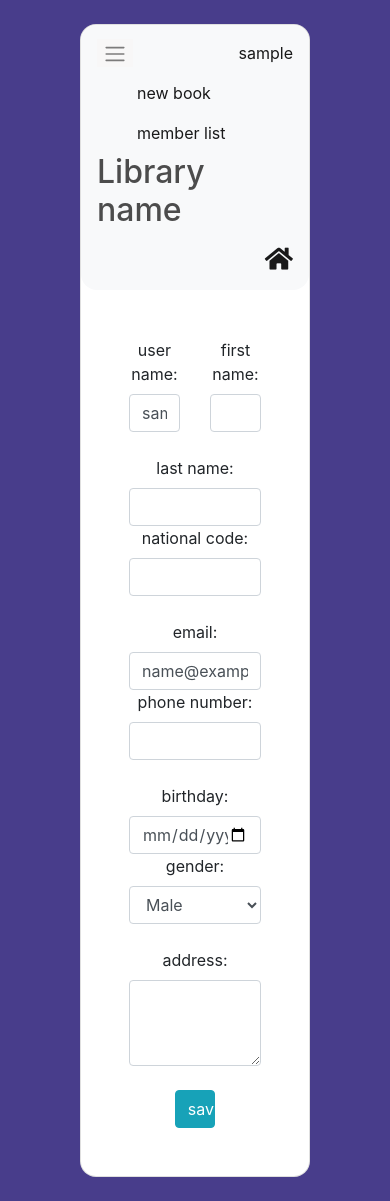
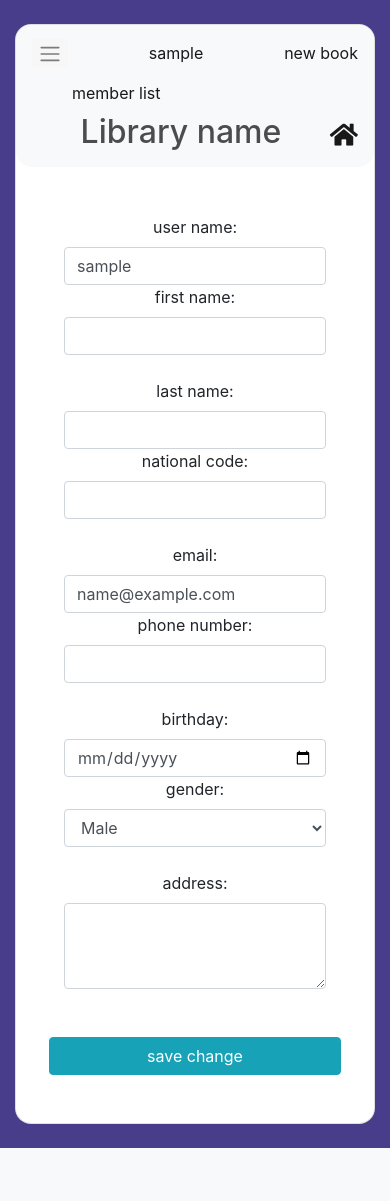
Before and after one commit to fereshtehAhmadi/Library-management, a Django app: page /account/ in a window 390 px wide. After the commit the page ends 1148 px from the top, so only its background shows below. Run offline with Django 3.2, Linux system fonts and the light colour scheme; the visitor is signed in with stand-in values (Sample User, id 1); data comes from the database, SQL or seed files in the repository; some libraries are stand-ins or nearby versions.

Commit message:
accounts responsive

```diff
--- a/books/views.py
+++ b/books/views.py
@@ -158,7 +158,6 @@ def book_info(request, pk):
          content = {
         'book': book,
         }
-
 
     return render(request, 'books/book_info.html', content)
 
--- a/extra/models.py
+++ b/extra/models.py
@@ -35,6 +35,8 @@ class Comment(models.Model):
 
 
 
+
+
 class LikeComment(models.Model):
     comment = models.ForeignKey(Comment, null=True, blank=True, on_delete=models.CASCADE, related_name='likecomment')
     user = models.ForeignKey(User, on_delete=models.CASCADE)
@@ -42,6 +44,7 @@ class LikeComment(models.Model):
 
     def __str__(self):
         return f'{self.user.username} like {self.comment.title}'
+
 
 
 class LikeBook(models.Model):
--- a/template/accounts/account.html
+++ b/template/accounts/account.html
@@ -51,7 +51,7 @@
 {% endblock %}
 
 {% block content %}
-  <div class="container py-4 col-8">
+  <div class="container py-4 col-md-8 col-sm-12">
     <div class="row d-flex justify-content-center align-items-center">
       <div class="col-12">
         <div class="card shadow-2-strong" style="border-radius: 1rem;">
--- a/template/accounts/change_password.html
+++ b/template/accounts/change_password.html
@@ -51,7 +51,7 @@
 {% endblock %}
 
 {% block content %}
-  <div class="container py-4 col-8">
+  <div class="container py-4 col-md-8 col-sm-12">
     <div class="row d-flex justify-content-center align-items-center">
       <div class="col-12">
         <div class="card shadow-2-strong" style="border-radius: 1rem;">
@@ -66,7 +66,7 @@
 
                   <br>
                   <br>
-            <button class="btn btn-dark btn-lg btn-block col-4">change password</button>
+            <button class="btn btn-dark btn-lg btn-block col-sm-12 col-md-4">change password</button>
           </form>
 
 
--- a/template/accounts/custom_user.html
+++ b/template/accounts/custom_user.html
@@ -51,7 +51,7 @@
 {% endblock %}
 
 {% block content %}
-  <div class="container py-4 col-8">
+  <div class="container py-4 col-md-8 col-sm-12">
     <div class="row d-flex justify-content-center align-items-center">
       <div class="col-12">
         {% include '../tem/message.html' %}
@@ -65,49 +65,46 @@
                 {% csrf_token %}
                 <div class="form-outline">
 
-
-
                   <div class="row mb-4">
-                        <div class="col">
-                          <label for="firstname">user name:</label>
+                    <div class="col-sm-12 col-md-6">
+                      <label for="username">user name:</label>
                       <input type="text" name="username" class="form-control" value={{user.username}}>
                     </div>
-                        <div class="col">
-                          <label for="lastname">first name:</label>
+                    <div class="col-sm-12 col-md-6">
+                      <label for="firstname">first name:</label>
                       <input type="text" name="first_name" class="form-control">
                     </div>
                   </div>
 
                   <div class="row mb-4">
-                  <div class="col">
-                    <label for="firstname">last name:</label>
+                    <div class="col-sm-12 col-md-6">
+                      <label for="lastname">last name:</label>
                     <input type="text" class="form-control" name="last_name">
                     </div>
-                  <div class="col">
-                    <label for="lastname">national code:</label>
+                    <div class="col-sm-12 col-md-6">
+                      <label for="nationalcode">national code:</label>
                     {{ profile.national_code }}
                     </div>
                   </div>
 
                   <div class="row mb-4">
-                    <div class="col">
+                    <div class="col-sm-12 col-md-6">
                       <label for="email">email:</label>
                       <input type="text" name="email" class="form-control" value={{user.email}}>
                     </div>
-                    <div class="col">
-                      <label for="firstname">phone number:</label>
+                    <div class="col-sm-12 col-md-6">
+                      <label for="phone">phone number:</label>
                       {{ profile.phone }}
                     </div>
                   </div>
 
-
                   <div class="row mb-4">
-                    <div class="col">
+                    <div class="col-sm-12 col-md-6">
                       <label for="email">birthday:</label>
                       {% render_field profile.birthday type="date" class="form-control" %}
                     </div>
-                    <div class="col">
-                      <label for="firstname">gender:</label>
+                    <div class="col-sm-12 col-md-6">
+                      <label for="gender">gender:</label>
                       <select name="gender" class="form-control">
                         <option value="M">Male</option>
                         <option value="F">Female</option>
@@ -115,14 +112,16 @@
                     </div>
                     </div>
 
-                <div class="form-outline mb-4">
+                  <div class="row mb-4">
+                    <div class="col-12 mb-4">
                       <label for="address">address:</label>
                   {% render_field profile.address rows=3 class="form-control" %}
-
+                    </div>
                   </div>
 
+
                 <div class="row justify-content-center align-items-center">
-                <input class="btn btn-info btn-md btn-block col-3" type="submit" value="save change">
+                <input class="btn btn-info btn-md btn-block col-md-3 col-sm-4" type="submit" value="save change">
                 </div>
               </form>
 
--- a/template/accounts/login.html
+++ b/template/accounts/login.html
@@ -13,7 +13,7 @@
         {% include "../tem/message.html" %}
 
         <div class="card shadow-2-strong" style="border-radius: 1rem;">
-          <div class="card-body p-5 parent container justify-content-center align-items-center">
+          <div class="card-body p-4 parent container justify-content-center align-items-center">
 
               <h3 class="mb-5 text-center">sign in</h3>
 
@@ -29,7 +29,7 @@
               </div>
 
                 <!-- Checkbox -->
-                <div class="d-flex form-check mb-4" style="flex-direction: right;">
+                <div class="d-flex form-check mb-4 col-12" style="flex-direction: right;">
                   <input class="form-check-input" type="checkbox" id="form1Example3" required/>
                   <label class="form-check-label" style="margin-right: 20px;" for="form1Example3">I accept the rules</label>
                 </div>
@@ -41,7 +41,7 @@
 
             <div class="d-flex justify-content-around align-items-center mb-4" >
             <p class="mb-0">Don't have an account?
-                <a href="{% url 'register' %}" class="fw-bold">sign up</a>
+                <a href="{% url 'register' %}" class="fw-bold col-sm-12 col-md-3">sign up</a>
             </p>
             </div>
 
--- a/template/accounts/register.html
+++ b/template/accounts/register.html
@@ -12,7 +12,7 @@
         {% include '../tem/message.html' %}
 
         <div class="card shadow-2-strong" style="border-radius: 1rem;">
-          <div class="card-body p-5 parent container justify-content-center align-items-center">
+          <div class="card-body p-4 parent container justify-content-center align-items-center">
 
             <h3 class="mb-5 text-center">Sign up</h3>
 
--- a/template/accounts/user_detail.html
+++ b/template/accounts/user_detail.html
@@ -51,7 +51,7 @@
 {% endblock %}
 
 {% block content %}
-  <div class="container py-4 col-8">
+  <div class="container py-4 col-sm-12 col-md-8">
     <div class="row d-flex justify-content-center align-items-center">
       <div class="col-12">
         <div class="card shadow-2-strong" style="border-radius: 1rem;">
--- a/template/books/detail.html
+++ b/template/books/detail.html
@@ -276,7 +276,7 @@
 
 
                     <div class="details col-xl-8 col-md-7 col-sm-12 col-12">
-                      <h2 class="product-title" style="font-size:5vw;">{{ detail.name }}</h2>
+                      <h2 class="product-title" style="font-size:4vw;">{{ detail.name }}</h2>
                       <div class="rating">
                         {% if not loan %}
                         <span class="review-no" style="font-size:2vw; color: green;">This book is available</span>
```
Also changed, not shown: template/accounts/edit_user_info.html (+4 -8 lines), template/accounts/userlist.html (+27 -14 lines), template/books/edit_book.html (+5 -5 lines). Lines whose indentation alone changed are shown as unchanged.
